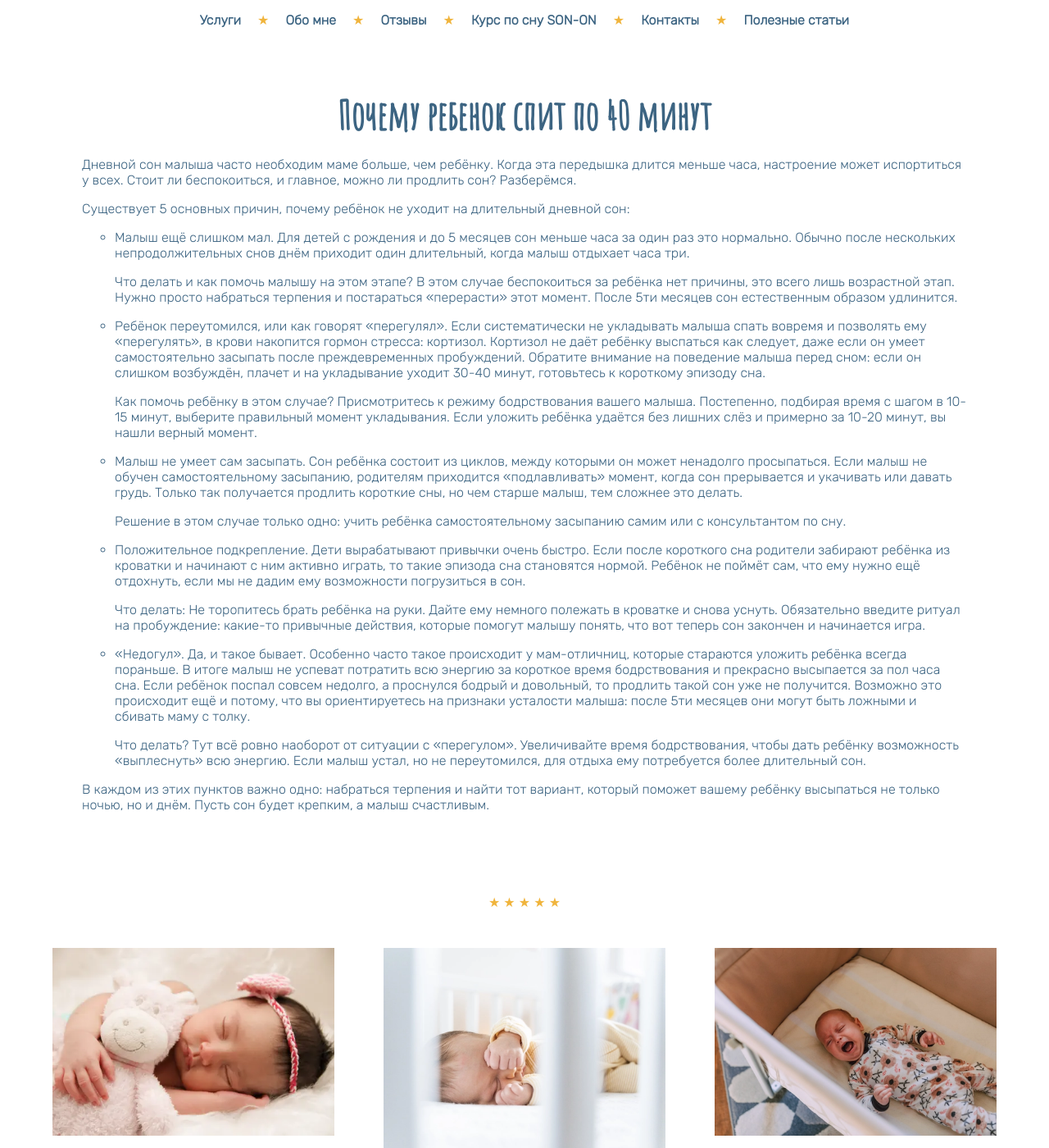
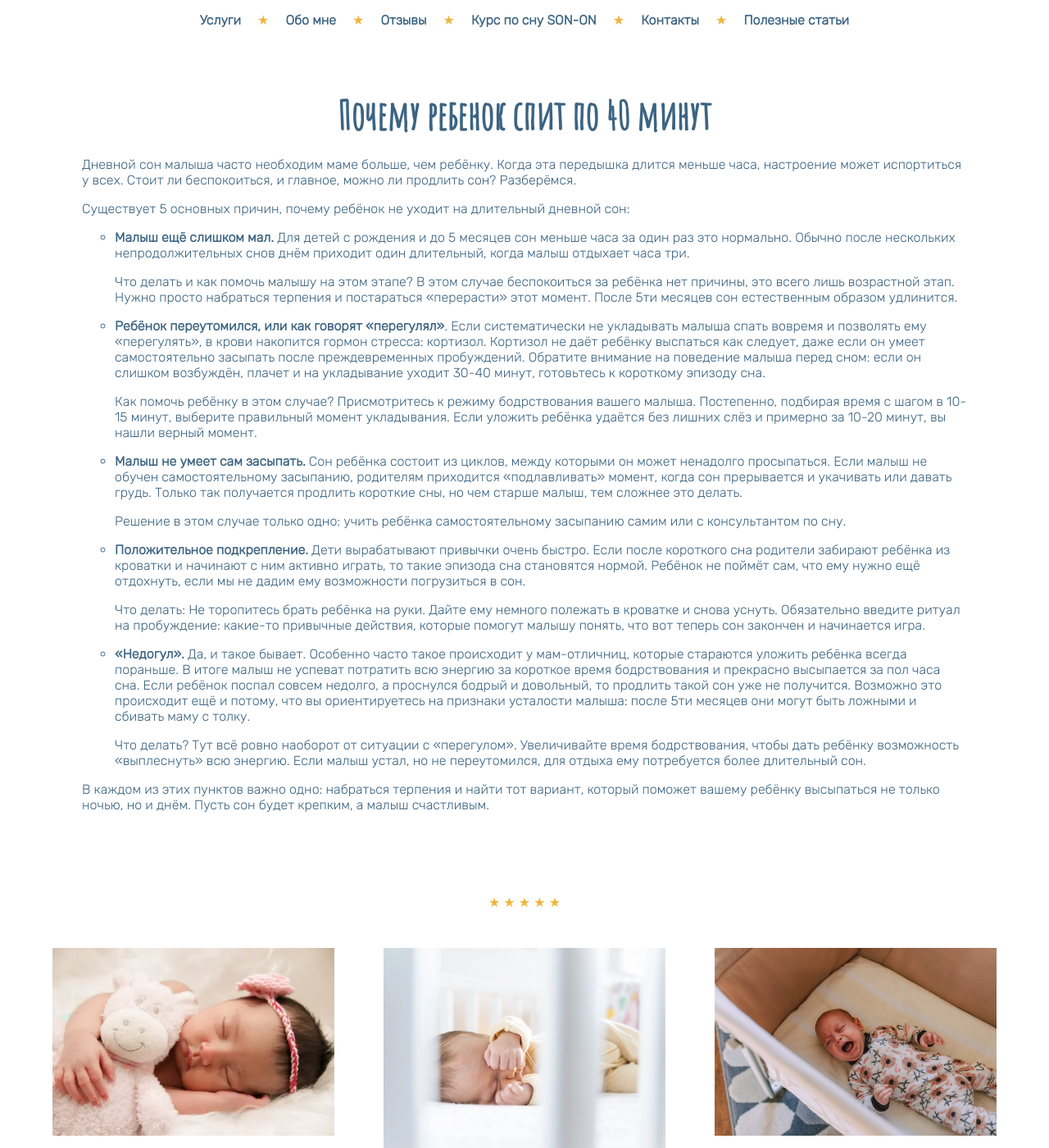
Before and after one commit to Olgamyrsikova/sleepconsult, a Jekyll site: the page built from _posts/2022-02-02-pochemu-rebenok-ne-spit-40-minut.md, in a window 1280 px wide and 1400 px high. Shown: the whole window at 82% size. Built offline with Jekyll 4.4.1, drawn with Linux system fonts in a browser that asks for light colours.

```diff
--- a/_posts/2022-02-02-pochemu-rebenok-ne-spit-40-minut.md
+++ b/_posts/2022-02-02-pochemu-rebenok-ne-spit-40-minut.md
@@ -9,23 +9,23 @@ excerpt: Все причины коротких снов
 
 Существует 5 основных причин, почему ребёнок не уходит на длительный дневной сон:
 
-* Малыш ещё слишком мал. Для детей с рождения и до 5 месяцев сон меньше часа за один раз это нормально. Обычно после нескольких непродолжительных снов днём приходит один длительный, когда малыш отдыхает часа три.
+* **Малыш ещё слишком мал.** Для детей с рождения и до 5 месяцев сон меньше часа за один раз это нормально. Обычно после нескольких непродолжительных снов днём приходит один длительный, когда малыш отдыхает часа три.
 
     Что делать и как помочь малышу на этом этапе? В этом случае беспокоиться за ребёнка нет причины, это всего лишь возрастной этап. Нужно просто набраться терпения и постараться «перерасти» этот момент. После 5ти месяцев сон естественным образом удлинится.
 
-* Ребёнок переутомился, или как говорят «перегулял». Если систематически не укладывать малыша спать вовремя и позволять ему «перегулять», в крови накопится гормон стресса: кортизол. Кортизол не даёт ребёнку выспаться как следует, даже если он умеет самостоятельно засыпать после преждевременных пробуждений. Обратите внимание на поведение малыша перед сном: если он слишком возбуждён, плачет и на укладывание уходит 30-40 минут, готовьтесь к короткому эпизоду сна.
+* **Ребёнок переутомился, или как говорят «перегулял»**. Если систематически не укладывать малыша спать вовремя и позволять ему «перегулять», в крови накопится гормон стресса: кортизол. Кортизол не даёт ребёнку выспаться как следует, даже если он умеет самостоятельно засыпать после преждевременных пробуждений. Обратите внимание на поведение малыша перед сном: если он слишком возбуждён, плачет и на укладывание уходит 30-40 минут, готовьтесь к короткому эпизоду сна.
 
     Как помочь ребёнку в этом случае? Присмотритесь к режиму бодрствования вашего малыша. Постепенно, подбирая время с шагом в 10-15 минут, выберите правильный момент укладывания. Если уложить ребёнка удаётся без лишних слёз и примерно за 10-20 минут, вы нашли верный момент.
 
-* Малыш не умеет сам засыпать. Сон ребёнка состоит из циклов, между которыми он может ненадолго просыпаться. Если малыш не обучен самостоятельному засыпанию, родителям приходится «подлавливать» момент, когда сон прерывается и укачивать или давать грудь. Только так получается продлить короткие сны, но чем старше малыш, тем сложнее это делать.
+* **Малыш не умеет сам засыпать.** Сон ребёнка состоит из циклов, между которыми он может ненадолго просыпаться. Если малыш не обучен самостоятельному засыпанию, родителям приходится «подлавливать» момент, когда сон прерывается и укачивать или давать грудь. Только так получается продлить короткие сны, но чем старше малыш, тем сложнее это делать.
 
     Решение в этом случае только одно: учить ребёнка самостоятельному засыпанию самим или с консультантом по сну.
 
-* Положительное подкрепление. Дети вырабатывают привычки очень быстро. Если после короткого сна родители забирают ребёнка из кроватки и начинают с ним активно играть, то такие эпизода сна становятся нормой. Ребёнок не поймёт сам, что ему нужно ещё отдохнуть, если мы не дадим ему возможности погрузиться в сон.
+* **Положительное подкрепление.** Дети вырабатывают привычки очень быстро. Если после короткого сна родители забирают ребёнка из кроватки и начинают с ним активно играть, то такие эпизода сна становятся нормой. Ребёнок не поймёт сам, что ему нужно ещё отдохнуть, если мы не дадим ему возможности погрузиться в сон.
 
     Что делать: Не торопитесь брать ребёнка на руки. Дайте ему немного полежать в кроватке и снова уснуть. Обязательно введите ритуал на пробуждение: какие-то привычные действия, которые помогут малышу понять, что вот теперь сон закончен и начинается игра.
 
-* «Недогул». Да, и такое бывает. Особенно часто такое происходит у мам-отличниц, которые стараются уложить ребёнка всегда пораньше. В итоге малыш не успеват потратить всю энергию за короткое время бодрствования и прекрасно высыпается за пол часа сна. Если ребёнок поспал совсем недолго, а проснулся бодрый и довольный, то продлить такой сон уже не получится. Возможно это происходит ещё и потому, что вы ориентируетесь на признаки усталости малыша: после 5ти месяцев они могут быть ложными и сбивать маму с толку.
+* **«Недогул».** Да, и такое бывает. Особенно часто такое происходит у мам-отличниц, которые стараются уложить ребёнка всегда пораньше. В итоге малыш не успеват потратить всю энергию за короткое время бодрствования и прекрасно высыпается за пол часа сна. Если ребёнок поспал совсем недолго, а проснулся бодрый и довольный, то продлить такой сон уже не получится. Возможно это происходит ещё и потому, что вы ориентируетесь на признаки усталости малыша: после 5ти месяцев они могут быть ложными и сбивать маму с толку.
 
     Что делать? Тут всё ровно наоборот от ситуации с «перегулом». Увеличивайте время бодрствования, чтобы дать ребёнку возможность «выплеснуть» всю энергию. Если малыш устал, но не переутомился, для отдыха ему потребуется более длительный сон.
 
```
